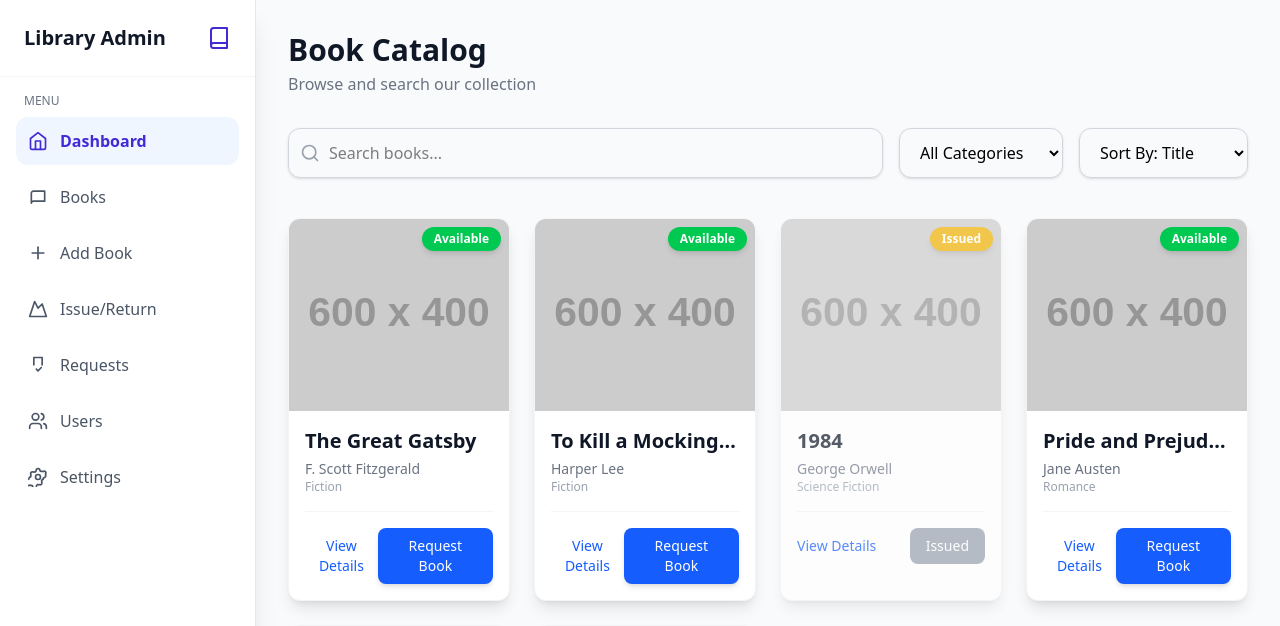
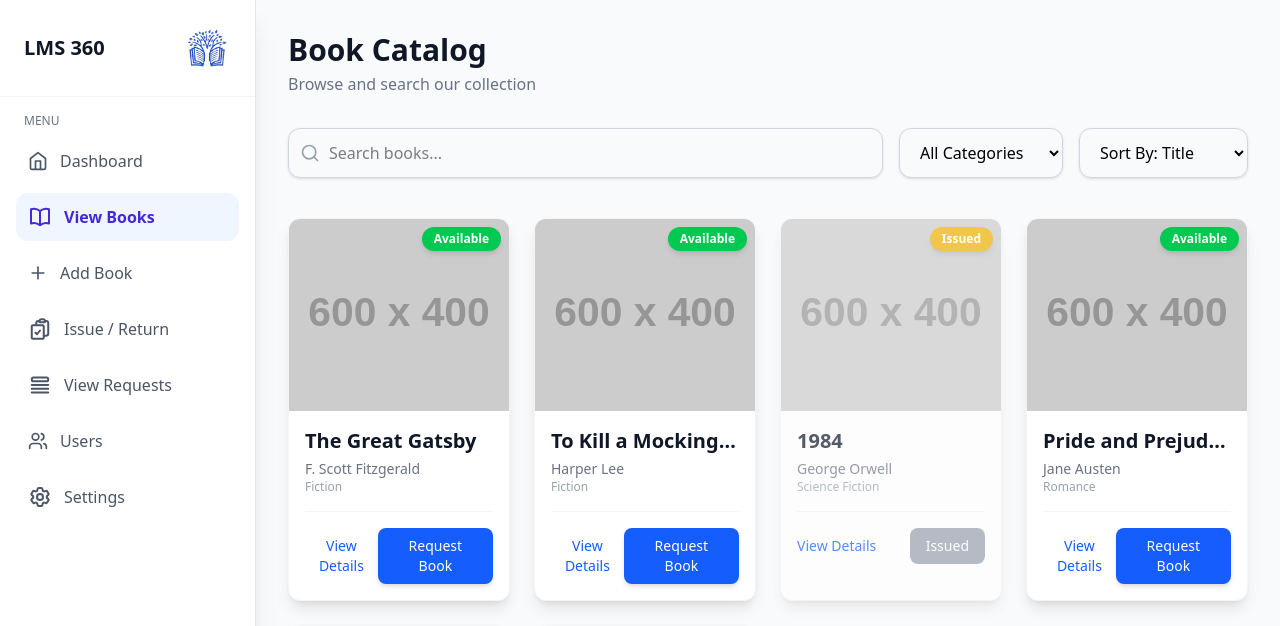
Before and after one commit to ShreyanshPadhiyar10/django-lms, a Django app: page /books/ in a window 1280 px wide. Shown: the top 626 px of the page. Run offline with Django 4.2, Linux system fonts and the light colour scheme; grey boxes labelled with a size stand in for pictures from a placeholder-image service; style sheets or scripts are compiled from the project's sources; some libraries are stand-ins or nearby versions.

Commit message:
minor changes in sidebar

```diff
--- a/templates/includes/header.html
+++ b/templates/includes/header.html
@@ -1,3 +1,5 @@
+{% load static %}
+
 <nav class="sticky top-0 z-20 w-full">
     <!-- The content is now wrapped inside a DIV with max-w-7xl for centering -->
     <div class="max-w-7xl mx-auto px-4 sm:px-6 lg:px-8">
--- a/templates/includes/sidebar.html
+++ b/templates/includes/sidebar.html
@@ -1,46 +1,28 @@
-<!-- Main Application Container -->
+{% load static %}
+
 <div id="app-container" class="flex">
-    <!-- 1. Sidebar -->
     <div
         class="hidden md:flex flex-col w-64 bg-white border-r border-gray-200 shadow-xl fixed left-0 top-0 h-full z-10"
     >
-        <!-- Logo/Title -->
         <div
             class="p-6 flex items-center justify-between border-b border-gray-100"
         >
-            <span class="text-xl font-semibold text-gray-900"
-                >Library Admin</span
-            >
-            <!-- Logo placeholder -->
-            <svg
-                xmlns="http://www.w3.org/2000/svg"
-                width="24"
-                height="24"
-                viewBox="0 0 24 24"
-                fill="none"
-                stroke="currentColor"
-                stroke-width="2"
-                stroke-linecap="round"
-                stroke-linejoin="round"
-                class="text-primary"
-            >
-                <path
-                    d="M4 19.5v-15A2.5 2.5 0 0 1 6.5 2H20v20H6.5a2.5 2.5 0 0 1 0-5H20"
-                />
-            </svg>
+            <span class="text-xl font-semibold text-gray-900">LMS 360</span>
+            <img
+                src="{% static 'images/logo.png' %}"
+                alt="Library Logo"
+                class="h-12 w-12"
+            />
         </div>
 
-        <!-- Menu Navigation -->
         <nav class="flex-grow p-4 space-y-2">
             <h3 class="text-xs font-medium uppercase text-gray-500 mb-2 px-2">
                 Menu
             </h3>
 
-            <!-- Nav Item Macro -->
-            <!-- Active Item -->
             <a
                 href="{% url 'dashboard' %}"
-                class="flex items-center space-x-3 p-3 rounded-xl bg-blue-50 text-primary font-semibold transition duration-150"
+                class="flex items-center space-x-3 p-3 rounded-xl transition duration-150 {% if request.resolver_match.url_name == 'dashboard' %} bg-blue-50 text-primary font-semibold {% else %} text-gray-600 hover:bg-gray-100 {% endif %}"
             >
                 <svg
                     xmlns="http://www.w3.org/2000/svg"
@@ -58,31 +40,32 @@
                 </svg>
                 <span>Dashboard</span>
             </a>
-            <!-- Inactive Items -->
             <a
                 href="{% url 'books' %}"
-                class="flex items-center space-x-3 p-3 rounded-xl text-gray-600 hover:bg-gray-100 transition duration-150"
+                class="flex items-center space-x-3 p-3 rounded-xl transition duration-150 {% if request.resolver_match.url_name == 'books' %} bg-blue-50 text-primary font-semibold {% else %} text-gray-600 hover:bg-gray-100 {% endif %}"
             >
                 <svg
                     xmlns="http://www.w3.org/2000/svg"
+                    fill="none"
                     width="20"
                     height="20"
+                    fill="none"
                     viewBox="0 0 24 24"
-                    fill="none"
+                    stroke-width="2"
                     stroke="currentColor"
-                    stroke-width="2"
-                    stroke-linecap="round"
-                    stroke-linejoin="round"
+                    class="size-6"
                 >
                     <path
-                        d="M4 19.5A2.5 2.5 0 0 1 6.5 17H20V5H6.5A2.5 2.5 0 0 0 4 7.5v12Z"
+                        stroke-linecap="round"
+                        stroke-linejoin="round"
+                        d="M12 6.042A8.967 8.967 0 0 0 6 3.75c-1.052 0-2.062.18-3 .512v14.25A8.987 8.987 0 0 1 6 18c2.305 0 4.408.867 6 2.292m0-14.25a8.966 8.966 0 0 1 6-2.292c1.052 0 2.062.18 3 .512v14.25A8.987 8.987 0 0 0 18 18a8.967 8.967 0 0 0-6 2.292m0-14.25v14.25"
                     />
                 </svg>
-                <span>Books</span>
+                <span>View Books</span>
             </a>
             <a
                 href="{% url 'add_book' %}"
-                class="flex items-center space-x-3 p-3 rounded-xl text-gray-600 hover:bg-gray-100 transition duration-150"
+                class="flex items-center space-x-3 p-3 rounded-xl transition duration-150 {% if request.resolver_match.url_name == 'add_book' %} bg-blue-50 text-primary font-semibold {% else %} text-gray-600 hover:bg-gray-100 {% endif %}"
             >
                 <svg
                     xmlns="http://www.w3.org/2000/svg"
@@ -102,45 +85,51 @@
             </a>
             <a
                 href="{% url 'issue_return' %}"
-                class="flex items-center space-x-3 p-3 rounded-xl text-gray-600 hover:bg-gray-100 transition duration-150"
+                class="flex items-center space-x-3 p-3 rounded-xl transition duration-150 {% if request.resolver_match.url_name == 'issue_return' %} bg-blue-50 text-primary font-semibold {% else %} text-gray-600 hover:bg-gray-100 {% endif %}"
             >
                 <svg
                     xmlns="http://www.w3.org/2000/svg"
                     width="20"
                     height="20"
+                    fill="none"
                     viewBox="0 0 24 24"
-                    fill="none"
+                    stroke-width="2"
                     stroke="currentColor"
-                    stroke-width="2"
-                    stroke-linecap="round"
-                    stroke-linejoin="round"
+                    class="size-6"
                 >
-                    <path d="m8 3 4 8 5-5 5 15H2L8 3z" />
+                    <path
+                        stroke-linecap="round"
+                        stroke-linejoin="round"
+                        d="M11.35 3.836c-.065.21-.1.433-.1.664 0 .414.336.75.75.75h4.5a.75.75 0 0 0 .75-.75 2.25 2.25 0 0 0-.1-.664m-5.8 0A2.251 2.251 0 0 1 13.5 2.25H15c1.012 0 1.867.668 2.15 1.586m-5.8 0c-.376.023-.75.05-1.124.08C9.095 4.01 8.25 4.973 8.25 6.108V8.25m8.9-4.414c.376.023.75.05 1.124.08 1.131.094 1.976 1.057 1.976 2.192V16.5A2.25 2.25 0 0 1 18 18.75h-2.25m-7.5-10.5H4.875c-.621 0-1.125.504-1.125 1.125v11.25c0 .621.504 1.125 1.125 1.125h9.75c.621 0 1.125-.504 1.125-1.125V18.75m-7.5-10.5h6.375c.621 0 1.125.504 1.125 1.125v9.375m-8.25-3 1.5 1.5 3-3.75"
+                    />
                 </svg>
-                <span>Issue/Return</span>
+                <span>Issue / Return</span>
             </a>
             <a
                 href="{% url 'requests' %}"
-                class="flex items-center space-x-3 p-3 rounded-xl text-gray-600 hover:bg-gray-100 transition duration-150"
+                class="flex items-center space-x-3 p-3 rounded-xl transition duration-150 {% if request.resolver_match.url_name == 'requests' %} bg-blue-50 text-primary font-semibold {% else %} text-gray-600 hover:bg-gray-100 {% endif %}"
             >
                 <svg
                     xmlns="http://www.w3.org/2000/svg"
+                    fill="none"
                     width="20"
                     height="20"
                     viewBox="0 0 24 24"
-                    fill="none"
+                    stroke-width="2"
                     stroke="currentColor"
-                    stroke-width="2"
-                    stroke-linecap="round"
-                    stroke-linejoin="round"
+                    class="size-6"
                 >
-                    <path d="M17 12V3H7v9M10 17l2 2 4-4" />
+                    <path
+                        stroke-linecap="round"
+                        stroke-linejoin="round"
+                        d="M3.75 12h16.5m-16.5 3.75h16.5M3.75 19.5h16.5M5.625 4.5h12.75a1.875 1.875 0 0 1 0 3.75H5.625a1.875 1.875 0 0 1 0-3.75Z"
+                    />
                 </svg>
-                <span>Requests</span>
+                <span>View Requests</span>
             </a>
             <a
                 href="{% url 'users' %}"
-                class="flex items-center space-x-3 p-3 rounded-xl text-gray-600 hover:bg-gray-100 transition duration-150"
+                class="flex items-center space-x-3 p-3 rounded-xl transition duration-150 {% if request.resolver_match.url_name == 'users' %} bg-blue-50 text-primary font-semibold {% else %} text-gray-600 hover:bg-gray-100 {% endif %}"
             >
                 <svg
                     xmlns="http://www.w3.org/2000/svg"
@@ -162,29 +151,33 @@
             </a>
             <a
                 href="{% url 'settings' %}"
-                class="flex items-center space-x-3 p-3 rounded-xl text-gray-600 hover:bg-gray-100 transition duration-150"
+                class="flex items-center space-x-3 p-3 rounded-xl transition duration-150 {% if request.resolver_match.url_name == 'settings' %} bg-blue-50 text-primary font-semibold {% else %} text-gray-600 hover:bg-gray-100 {% endif %}"
             >
                 <svg
                     xmlns="http://www.w3.org/2000/svg"
+                    fill="none"
                     width="20"
                     height="20"
                     viewBox="0 0 24 24"
-                    fill="none"
+                    stroke-width="2"
                     stroke="currentColor"
-                    stroke-width="2"
-                    stroke-linecap="round"
-                    stroke-linejoin="round"
+                    class="size-6"
                 >
                     <path
-                        d="M12.22 2h-.44a2 2 0 0 0-2 2v.18a2 2 0 0 1-1 1.73l-.43.25a2 2 0 0 0-2 0l-.15-.08a2 2 0 0 0-2.73 2.73l.08.15a2 2 0 0 0 0 2l-.25.43a2 2 0 0 1-1.73 1v.44a2 2 0 0 1-2 2v.18a2 2 0 0 0-1 1.73l.25.43a2 2 0 0 0 0 2l-.15.08a2 2 0 0 0 2.73 2.73l.08-.15a2 2 0 0 0 2 0l.43.25a2 2 0 0 1 1.73 1v.18a2 2 0 0 0 2 2h.44a2 2 0 0 0 2-2v-.18a2 2 0 0 1 1-1.73l.43-.25a2 2 0 0 0 2 0l.15.08a2 2 0 0 0 2.73-2.73l-.08-.15a2 2 0 0 0 0-2l.25-.43a2 2 0 0 1 1.73-1v-.44a2 2 0 0 1 2-2v-.18a2 2 0 0 0 1-1.73l-.25-.43a2 2 0 0 0 0-2l.15-.08a2 2 0 0 0-2.73-2.73l-.08.15a2 2 0 0 0-2 0l-.43-.25a2 2 0 0 1-1.73-1V4a2 2 0 0 0-2-2z"
+                        stroke-linecap="round"
+                        stroke-linejoin="round"
+                        d="M9.594 3.94c.09-.542.56-.94 1.11-.94h2.593c.55 0 1.02.398 1.11.94l.213 1.281c.063.374.313.686.645.87.074.04.147.083.22.127.325.196.72.257 1.075.124l1.217-.456a1.125 1.125 0 0 1 1.37.49l1.296 2.247a1.125 1.125 0 0 1-.26 1.431l-1.003.827c-.293.241-.438.613-.43.992a7.723 7.723 0 0 1 0 .255c-.008.378.137.75.43.991l1.004.827c.424.35.534.955.26 1.43l-1.298 2.247a1.125 1.125 0 0 1-1.369.491l-1.217-.456c-.355-.133-.75-.072-1.076.124a6.47 6.47 0 0 1-.22.128c-.331.183-.581.495-.644.869l-.213 1.281c-.09.543-.56.94-1.11.94h-2.594c-.55 0-1.019-.398-1.11-.94l-.213-1.281c-.062-.374-.312-.686-.644-.87a6.52 6.52 0 0 1-.22-.127c-.325-.196-.72-.257-1.076-.124l-1.217.456a1.125 1.125 0 0 1-1.369-.49l-1.297-2.247a1.125 1.125 0 0 1 .26-1.431l1.004-.827c.292-.24.437-.613.43-.991a6.932 6.932 0 0 1 0-.255c.007-.38-.138-.751-.43-.992l-1.004-.827a1.125 1.125 0 0 1-.26-1.43l1.297-2.247a1.125 1.125 0 0 1 1.37-.491l1.216.456c.356.133.751.072 1.076-.124.072-.044.146-.086.22-.128.332-.183.582-.495.644-.869l.214-1.28Z"
                     />
-                    <circle cx="12" cy="12" r="3" />
+                    <path
+                        stroke-linecap="round"
+                        stroke-linejoin="round"
+                        d="M15 12a3 3 0 1 1-6 0 3 3 0 0 1 6 0Z"
+                    />
                 </svg>
                 <span>Settings</span>
             </a>
         </nav>
 
-        <!-- Logout Button -->
         <div class="p-6 border-t border-gray-100">
             <a
                 href="#"
```
Also changed, not shown: static/images/logo.png (added).
